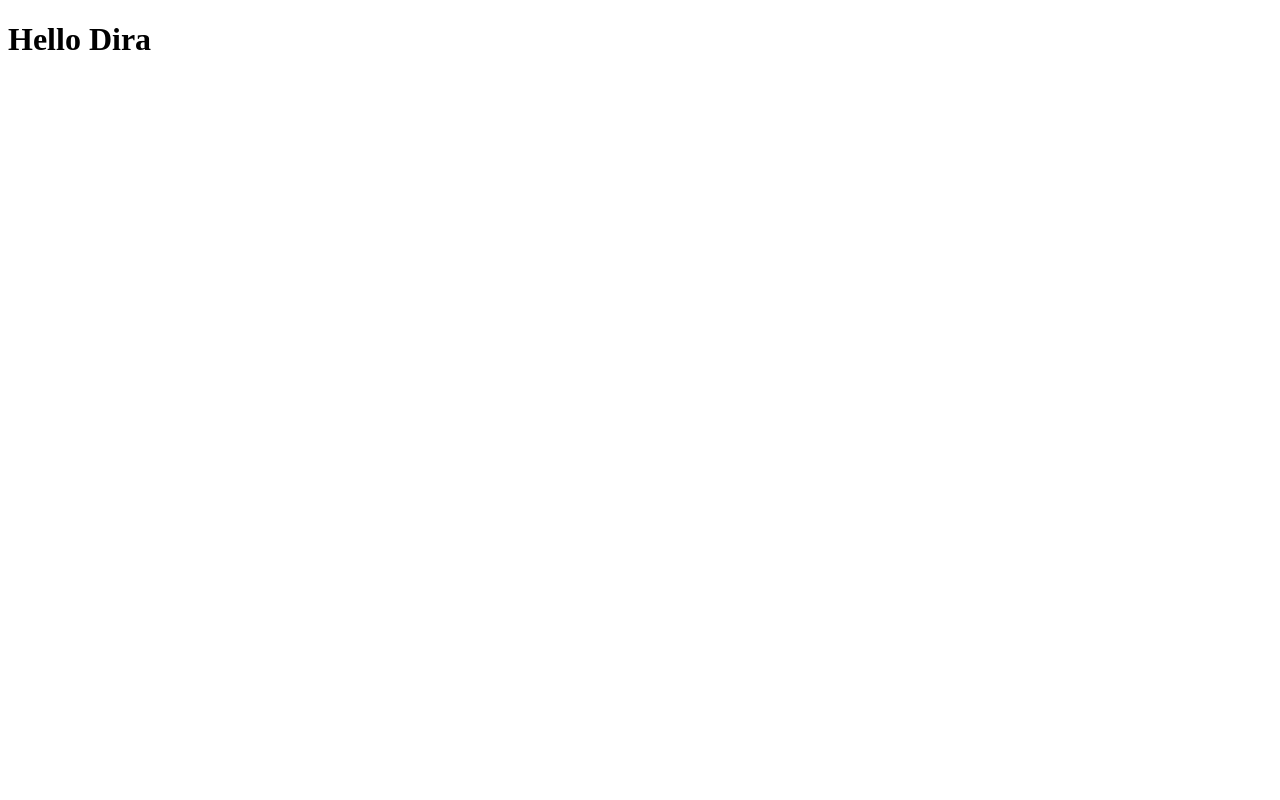
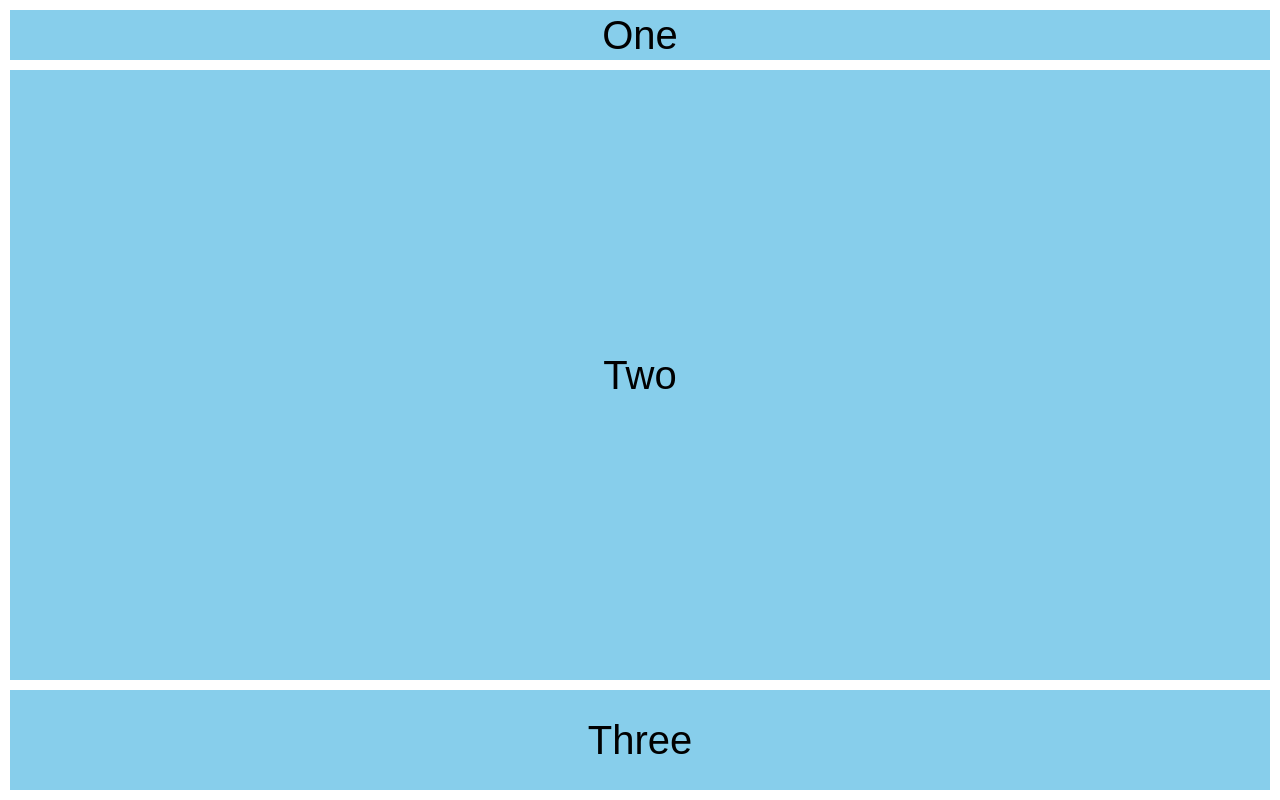
Before and after one commit to kani-anhaw/Project3, a Django app: page / in a window 1280 px wide. Before the commit the page is almost empty. Run offline with Django 5.2, Linux system fonts and the light colour scheme.

Commit message:
added grid

```diff
--- /dev/null
+++ b/eventScheduler/app/static/style.css
@@ -0,0 +1,31 @@
+*{
+    margin: 0px;
+    padding: 0px;
+    box-sizing: border-box;
+  }
+
+body {
+    display: grid;
+    place-items: center;
+    font-family: sans-serif;
+    font-size: 40px;
+    width: 100%;
+    height: 100vh;
+    /* background-color: brown; */
+  }
+
+
+  [class^="box"] {
+    background-color: skyblue;
+    display: grid;
+    place-items: center;
+}
+
+.wrapper {
+    display: grid;
+    width: 100%;
+    padding: 10px;
+    gap: 10px;
+    grid-template-rows: 50px auto 100px;
+    height: 100%;
+}
--- a/eventScheduler/app/templates/app/index.html
+++ b/eventScheduler/app/templates/app/index.html
@@ -1,11 +1,21 @@
+{% load static %}
+
+
 <!DOCTYPE html>
 <html lang="en">
 <head>
     <meta charset="UTF-8">
     <meta name="viewport" content="width=device-width, initial-scale=1.0">
-    <title>Document</title>
+    <title>Meowa</title>
+    <link rel="stylesheet"  href="{% static 'style.css' %}">
+    <link rel="shortcut icon" type="image/png" href="{% static 'images/Picture1.png' %}" >
 </head>
 <body>
-    <h1>Hello Dira</h1>
+    <!-- <h1>Hello Dira</h1> -->
+    <div class="wrapper">
+        <div class="box1">One</div>
+        <div class="box2">Two</div>
+        <div class="box3">Three</div>
+    </div>
 </body>
 </html>
```
Also changed, not shown: eventScheduler/app/static/images/Picture1.png (added).
